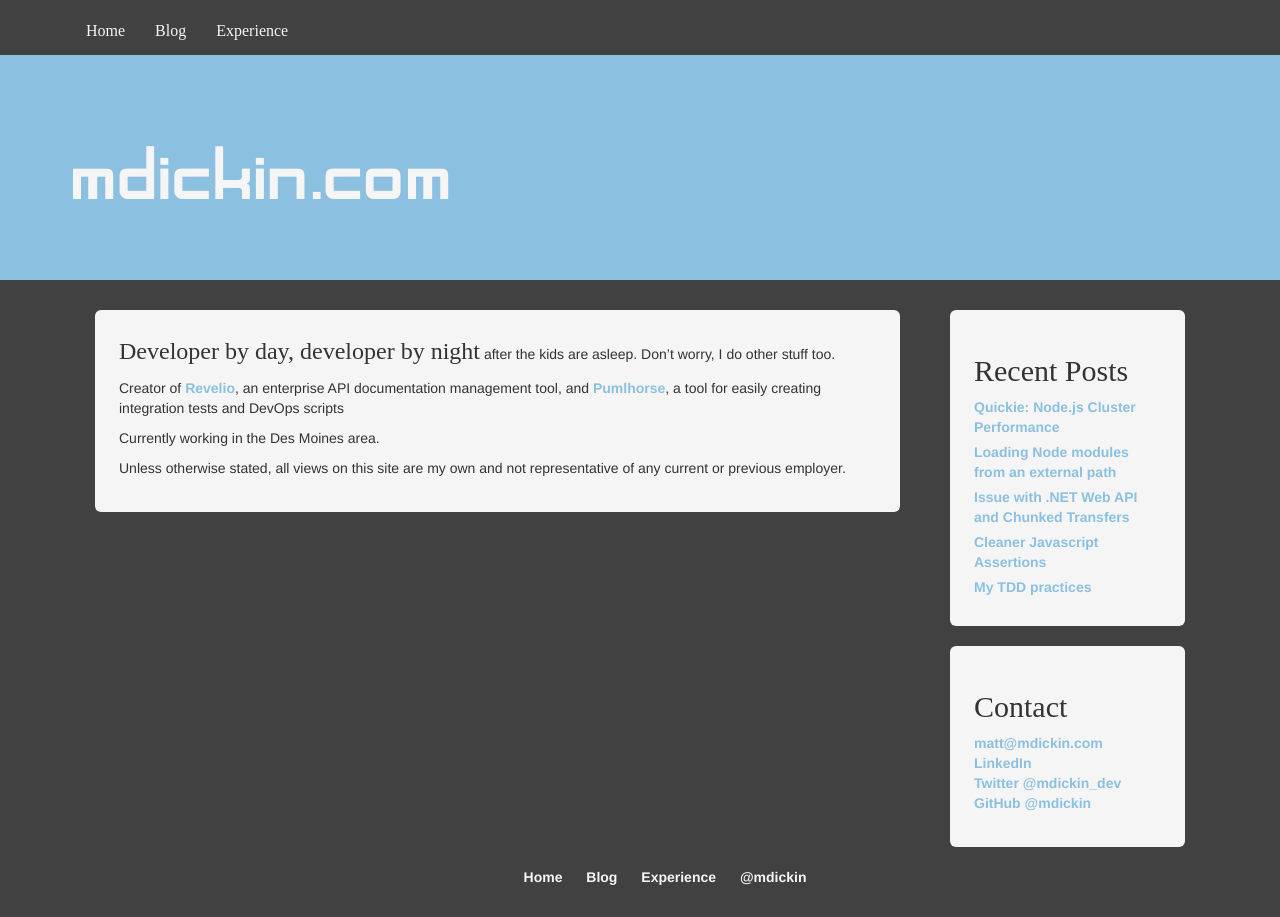
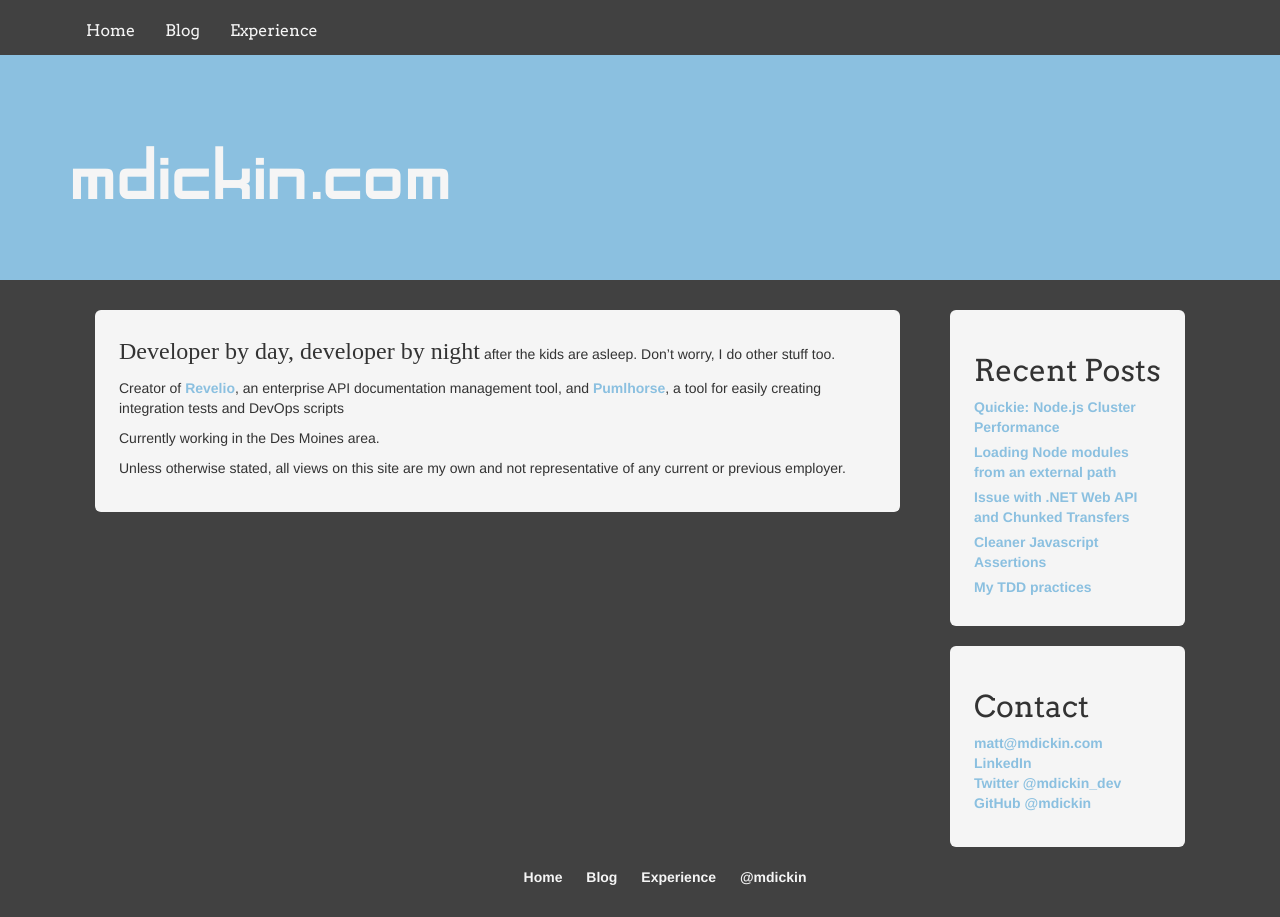
Before and after one commit to mdickin/mdickin.github.io, a Jekyll site: the page built from index.md, in a window 1280 px wide. Built offline with Jekyll 4.4.1, drawn with Linux system fonts in a browser that asks for light colours; nearby versions of some CDN libraries.

Commit message:
Added Arvo font link

```diff
--- a/_includes/head.html
+++ b/_includes/head.html
@@ -9,5 +9,6 @@
   <script src="//maxcdn.bootstrapcdn.com/bootstrap/3.3.6/js/bootstrap.min.js"></script>
   <link href="/css/site.css" rel="stylesheet" type="text/css" />
   <link href="/css/syntax.css" rel="stylesheet" />
+  <link href="//fonts.googleapis.com/css?family=Arvo" rel="stylesheet" type="text/css">
   <script async="" src="//www.google-analytics.com/analytics.js"></script>
 </head>
```
